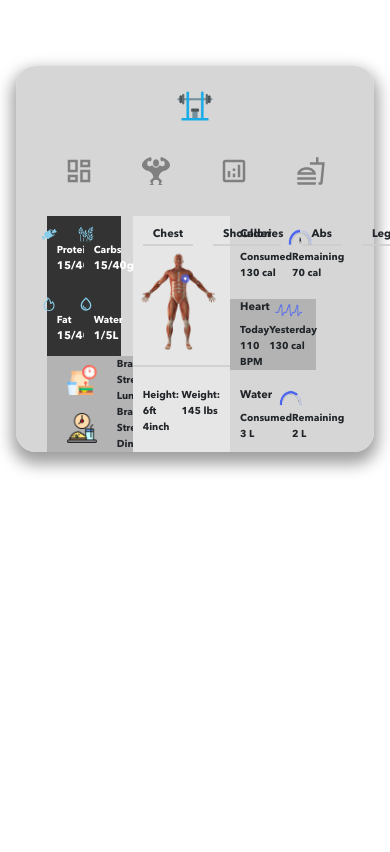
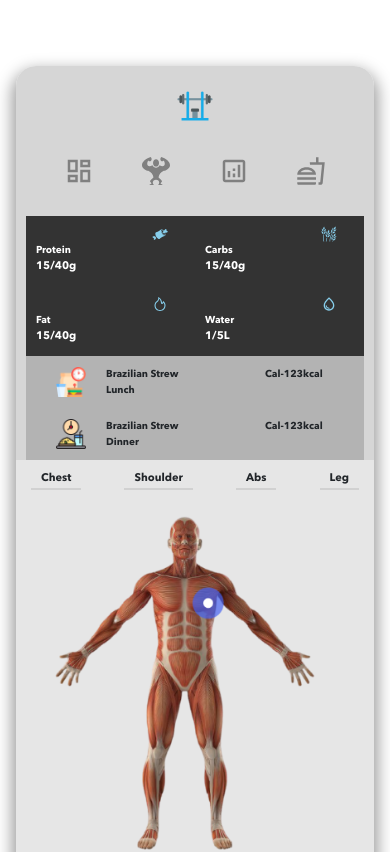
Before and after one commit to merinekh/my-fitness-app, a React (Create React App) app: page / in a window 390 px wide. Shown: the top 852 px of the page. Built offline with nearby package versions, Linux system fonts and the light colour scheme.

Commit message:
Responsiveness 90% Done For M;T;D

```diff
--- a/src/components/Dashboard/Dashboard.scss
+++ b/src/components/Dashboard/Dashboard.scss
@@ -1,29 +1,43 @@
+@use "../../styles/partials/variables.scss" as *;
+@use "../../styles/partials/mixins.scss" as *;
 .main {
   &-dashboard {
     display: flex;
     flex-direction: column;
     padding: 1rem 0;
     justify-content: space-between;
-    width: 30%;
+    width: 100%;
+    height: 100%;
 
     &-content {
       display: flex;
       flex-direction: column;
-      padding: 0 1rem;
+      padding: 1rem;
 
-      &:nth-child(2) {
-        background-color: #b3b3b3;
+      @include tablet {
+        height: 30%;
       }
+    }
+    @include tablet {
+      width: 33%;
     }
   }
   &-upper,
   &-down {
     display: flex;
     justify-content: space-between;
+
+    // @include tablet {
+    //   width: 100%;
+    // }
   }
   &-upper {
     &__image {
       width: 50%;
+
+      @include tablet {
+        width: 30%;
+      }
     }
   }
 
--- a/src/components/Exercices/Exercices.scss
+++ b/src/components/Exercices/Exercices.scss
@@ -1,17 +1,27 @@
+@use "../../styles/partials/variables.scss" as *;
+@use "../../styles/partials/mixins.scss" as *;
 .main {
   &-exercices {
     display: flex;
     flex-direction: column;
-    width: 34%;
-    padding: 1rem 0;
+    width: 100%;
+    padding: 1rem;
     background-color: #e6e6e6;
 
     &-filter {
       display: flex;
+      justify-content: space-between;
+      width: 100%;
       h3 {
-        margin: 0 1rem;
+        margin: 0 0.5rem;
         padding: 0 1rem;
         border-bottom: 0.2rem solid #cccc;
+      }
+      @include tablet {
+        justify-content: space-evenly;
+        width: 100%;
+        justify-content: space-evenly;
+        flex-wrap: wrap;
       }
     }
 
@@ -24,5 +34,8 @@
       border-bottom: #cccc 0.2rem solid;
       margin-bottom: 2rem;
     }
+    @include tablet {
+      width: 33%;
+    }
   }
 }
--- a/src/components/Main/Main.scss
+++ b/src/components/Main/Main.scss
@@ -1,6 +1,13 @@
+@use "../../styles/partials/variables.scss" as *;
+@use "../../styles/partials/mixins.scss" as *;
 .main {
   display: flex;
+  flex-direction: column;
+  align-items: center;
+  width: 100%;
 
-  width: 80%;
-  margin-right: 1rem;
+  @include tablet {
+    flex-direction: row;
+    padding: 2rem;
+  }
 }
--- a/src/components/Nutrition/Nutrition.scss
+++ b/src/components/Nutrition/Nutrition.scss
@@ -1,9 +1,17 @@
+@use "../../styles/partials/variables.scss" as *;
+@use "../../styles/partials/mixins.scss" as *;
 .main {
   &-nutrition {
     display: flex;
     flex-direction: column;
     justify-content: center;
-    width: 30%;
+    width: 100%;
+    padding: 0 1rem;
+
+    @include tablet {
+      width: 33%;
+      padding-right: 0;
+    }
   }
 
   &-macronutriments {
@@ -16,7 +24,7 @@
     display: flex;
     flex-direction: column;
     justify-content: space-between;
-    width: 43%;
+    width: 50%;
     position: relative;
     height: 7rem;
     padding: 1rem;
--- a/src/components/Recipes/Recipes.scss
+++ b/src/components/Recipes/Recipes.scss
@@ -7,6 +7,8 @@
     display: flex;
     align-items: baseline;
     background-color: #b3b3b3;
+    height: 50%;
+    padding: 1rem;
     &__icon {
       align-self: center;
       margin: 0 2rem;
```
